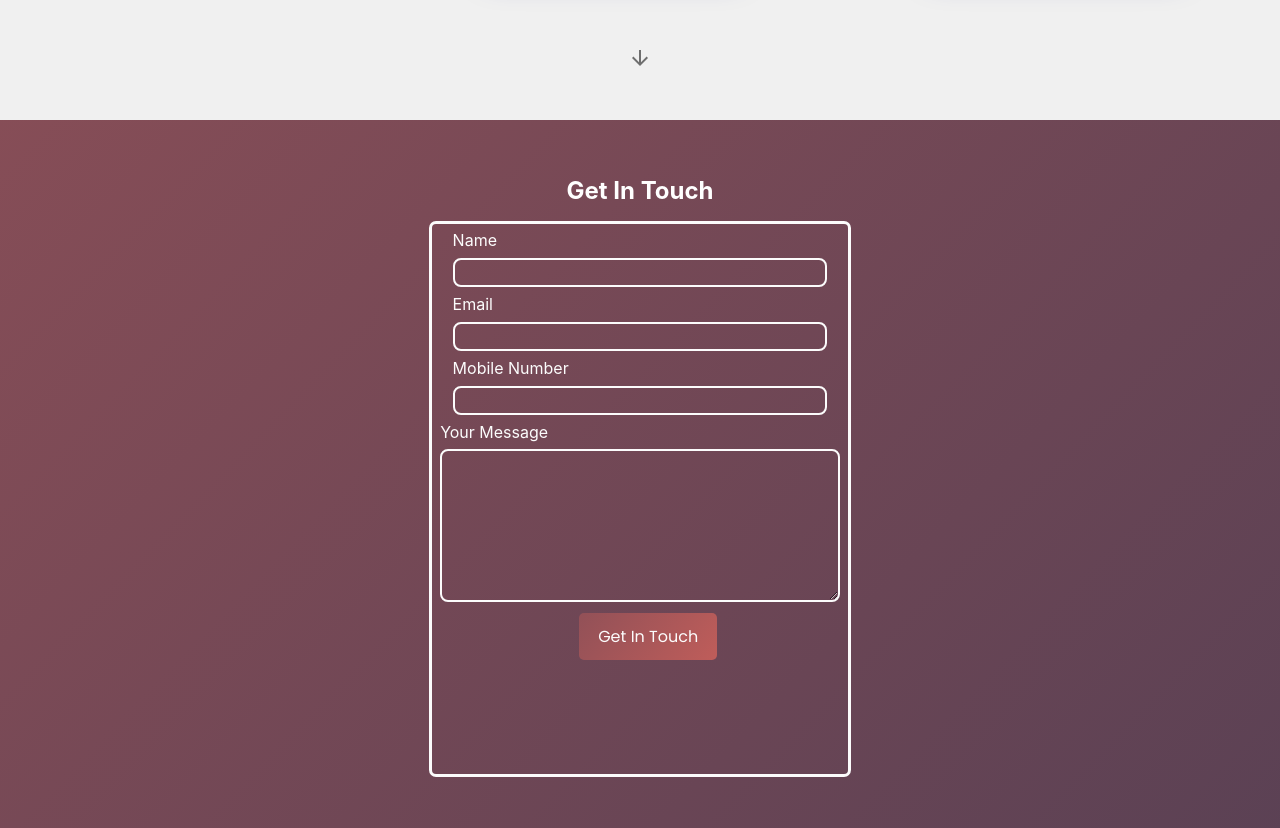
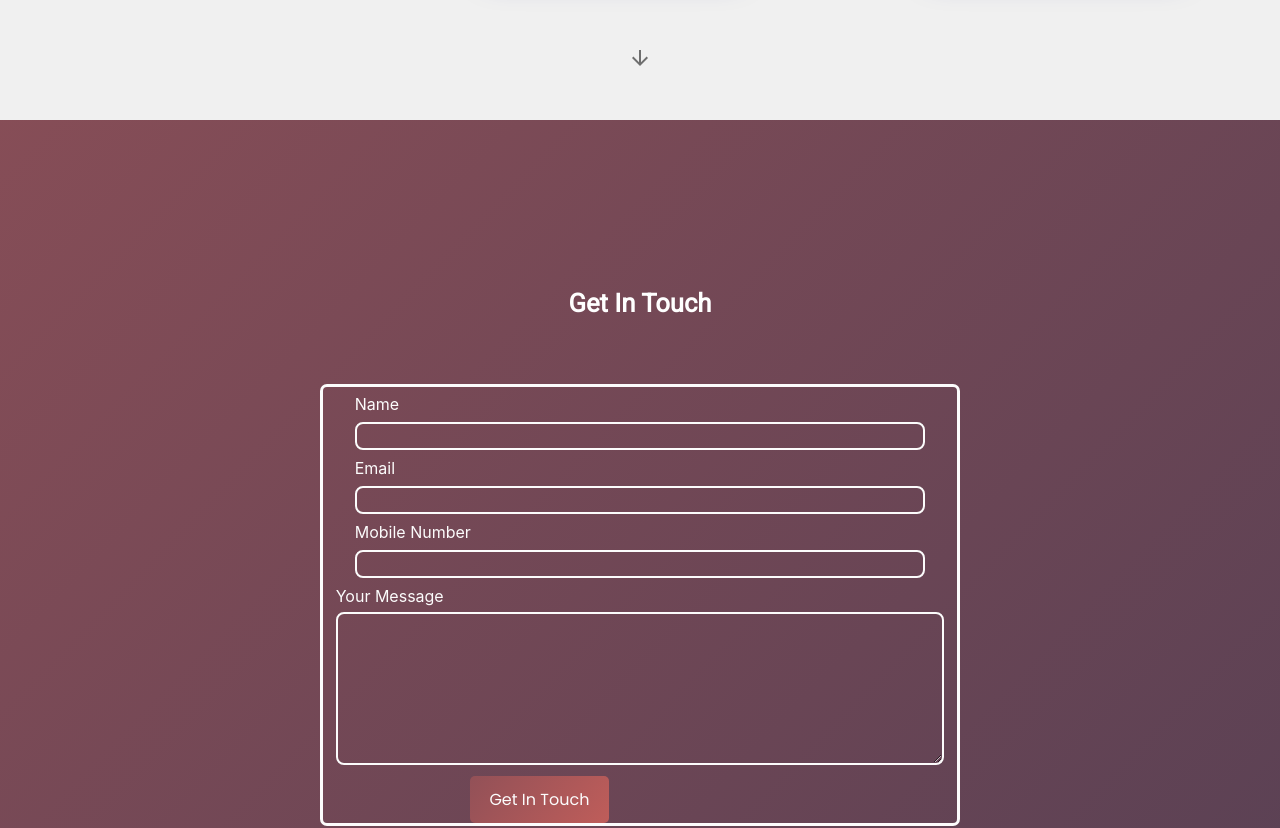
Before and after one commit to Hartaj-Singh-Dev/Personal-Website-Frontend, a React (Create React App) app: page /#/ in a window 1280 px wide. Shown: the part 1640-2468 px from the top of the page. Built offline with nearby package versions, Linux system fonts and the light colour scheme; a web font is replaced by a local one.

Commit message:
just fucking man

```diff
--- a/src/Styles/Contact.css
+++ b/src/Styles/Contact.css
@@ -3,12 +3,13 @@
 @import url('https://fonts.googleapis.com/css2?family=Work+Sans:wght@650&display=swap');
 
 section.contact{
-    height: 100vh;
+    height: 105vh;
     width: 100%;
     display: flex;
     text-align: center;
     align-items: center;
     flex-direction: column;
+    justify-content: flex-end;
     background-color: coral;
     background: linear-gradient(314deg,#333652, #e6685c);
     background-size: 400% 400%;
@@ -34,9 +35,12 @@ section.contact{
     100%{background-position:0% 7%}
 }
 div.contactform{
-    height: 88vh;
-    width: 33vw;
-    padding: 3.5rem 0 0 0;
+    min-height: 80%;
+    min-width: 50%;
+    display: flex;
+    flex-direction: column;
+    align-items: center;
+    justify-content: space-evenly;
 }
 
 div.contactForm{
@@ -44,9 +48,12 @@ div.contactForm{
     margin: 0rem 0 0 4rem;
     height:70vh;
     width: 40vw; */
-    height: 69.5vh;
+    /* min-height: 90%; */
+    color: #fcfcfc;
+    min-width: 100%;
     color:#fcfcfc;
 }
+
 div.contactForm form{
     display: flex;
     flex-direction: column;
@@ -93,7 +100,7 @@ div.contactForm form div.TextAreaInput textarea{
     border: 2px solid #fcfcfc;
     border-radius: 8px;
     outline-width: 0;
-    resize: vertical;
+    /* resize: vertical; */
     color: #fcfcfc;
     font-size: large;
     height: 11rem;
@@ -117,9 +124,10 @@ div.contactForm form div.Input input{
 } */
 
 
-div.contactForm h2.contactFormHeading{
+h2.contactFormHeading{
     font-family: 'Roboto';
     font-weight: 600;
+    font-size: 2vw;
 }
 div.contactForm h2.formHeading{
     font-weight: 700;
@@ -193,7 +201,6 @@ div.HomeArrow{
 div.contactform h2.contactFormHeading{
     text-align: center;
     color: white;
-    margin-bottom: 1rem;
 }
 
 
```
Also changed, not shown: public/index.html (+1 -22 lines).
